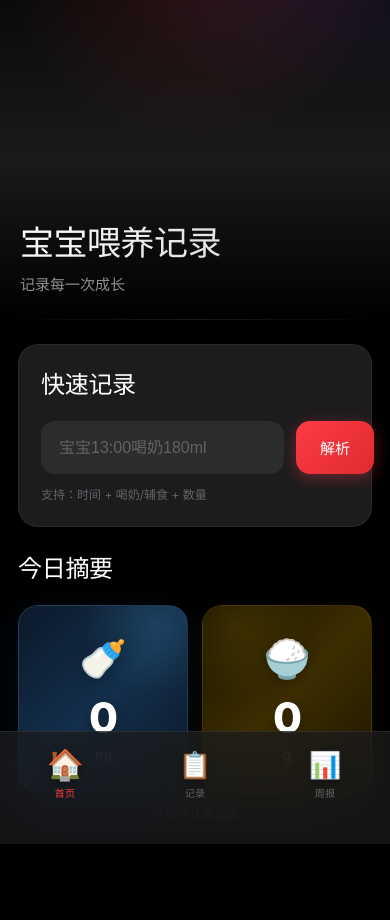
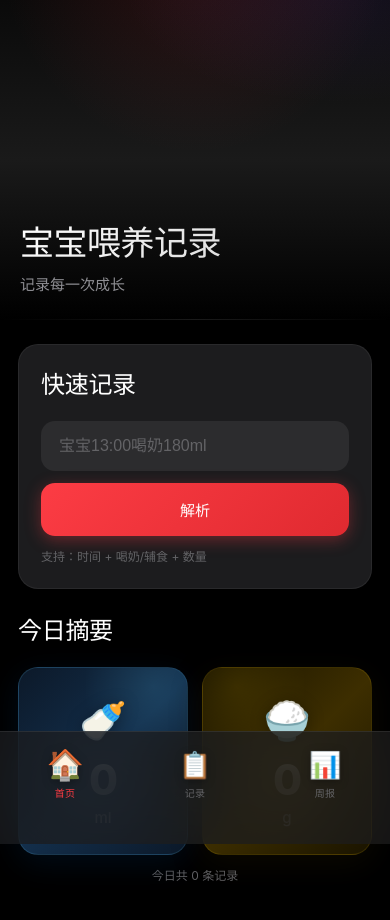
Before and after one commit to 651494508zzd-gif/baby-feed, a React (Vite) app: page / in a window 390 px wide. Shown: the top 920 px of the page. Built offline with nearby package versions, Linux system fonts and the light colour scheme.

Commit message:
fix: 优化手机端输入布局，确保按钮始终可见

```diff
--- a/src/App.css
+++ b/src/App.css
@@ -123,15 +123,31 @@ body {
 .input-group {
   display: flex;
   gap: 12px;
+  width: 100%;
 }
 
-@media (max-width: 380px) {
+.input-group input {
+  flex: 1;
+  min-width: 0;
+  width: 100%;
+}
+
+.input-group .btn-primary {
+  flex-shrink: 0;
+}
+
+@media (max-width: 420px) {
   .input-group {
     flex-direction: column;
   }
 
+  .input-group input,
   .input-group .btn-primary {
     width: 100%;
+  }
+
+  .input-group .btn-primary {
+    padding: 16px;
   }
 }
 
```
